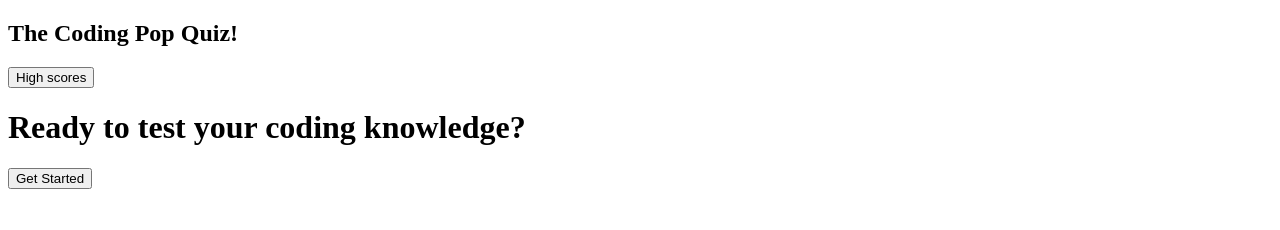
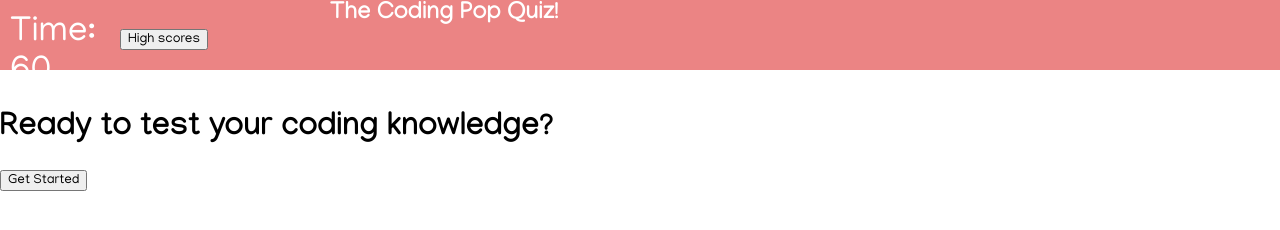
Before and after one commit to Gagucci/04-coding-quiz, a plain HTML site: page index.HTML in a window 1280 px wide. Drawn offline with Linux system fonts and the light colour scheme.

Commit message:
added elements to HTML

```diff
--- a/Assets/style.css
+++ b/Assets/style.css
@@ -0,0 +1,38 @@
+* {
+  box-sizing: border-box;
+  font-family: "Manjari", sans-serif;
+}
+
+body {
+  margin: 0;
+  padding: 0;
+}
+
+header {
+  width: 100%;
+  background-color: #eb8484;
+  margin: auto;
+  position: relative;
+  bottom: 20px;
+  flex-direction: row;
+  color: white;
+  padding: 20px;
+}
+
+.center {
+}
+
+#timer {
+  width: 100px;
+  height: 20px;
+  position: relative;
+  float: left;
+  font-size: 35px;
+  bottom: 15px;
+  right: 10px;
+}
+
+header h2 {
+  margin: auto;
+  width: 50%;
+}
--- a/index.HTML
+++ b/index.HTML
@@ -4,19 +4,28 @@
     <meta charset="UTF-8" />
     <meta http-equiv="X-UA-Compatible" content="IE=edge" />
     <meta name="viewport" content="width=device-width, initial-scale=1.0" />
+    <link rel="stylesheet" href="./Assets/style.css" />
+    <link rel="preconnect" href="https://fonts.googleapis.com" />
+    <link rel="preconnect" href="https://fonts.gstatic.com" crossorigin />
+    <link
+      href="https://fonts.googleapis.com/css2?family=Manjari:wght@100;400;700&display=swap"
+      rel="stylesheet"
+    />
     <title>The Coding Pop Quiz!</title>
-    <link rel="stylesheet" href="./Assets/style.css" />
   </head>
   <body>
     <header>
-      <h2>The Coding Pop Quiz!</h2>
-      <div id="timer"></div>
+      <div class="center">
+        <h2>The Coding Pop Quiz!</h2>
+      </div>
+      <div id="timer">Time: <span id="time">60</span></div>
       <button id="highscore">High scores</button>
     </header>
     <main id="quiz">
       <h1>Ready to test your coding knowledge?</h1>
       <button id="start">Get Started</button>
     </main>
+    <div id="questions" class=""></div>
     <script src="./Assets/script.js"></script>
   </body>
 </html>
```
